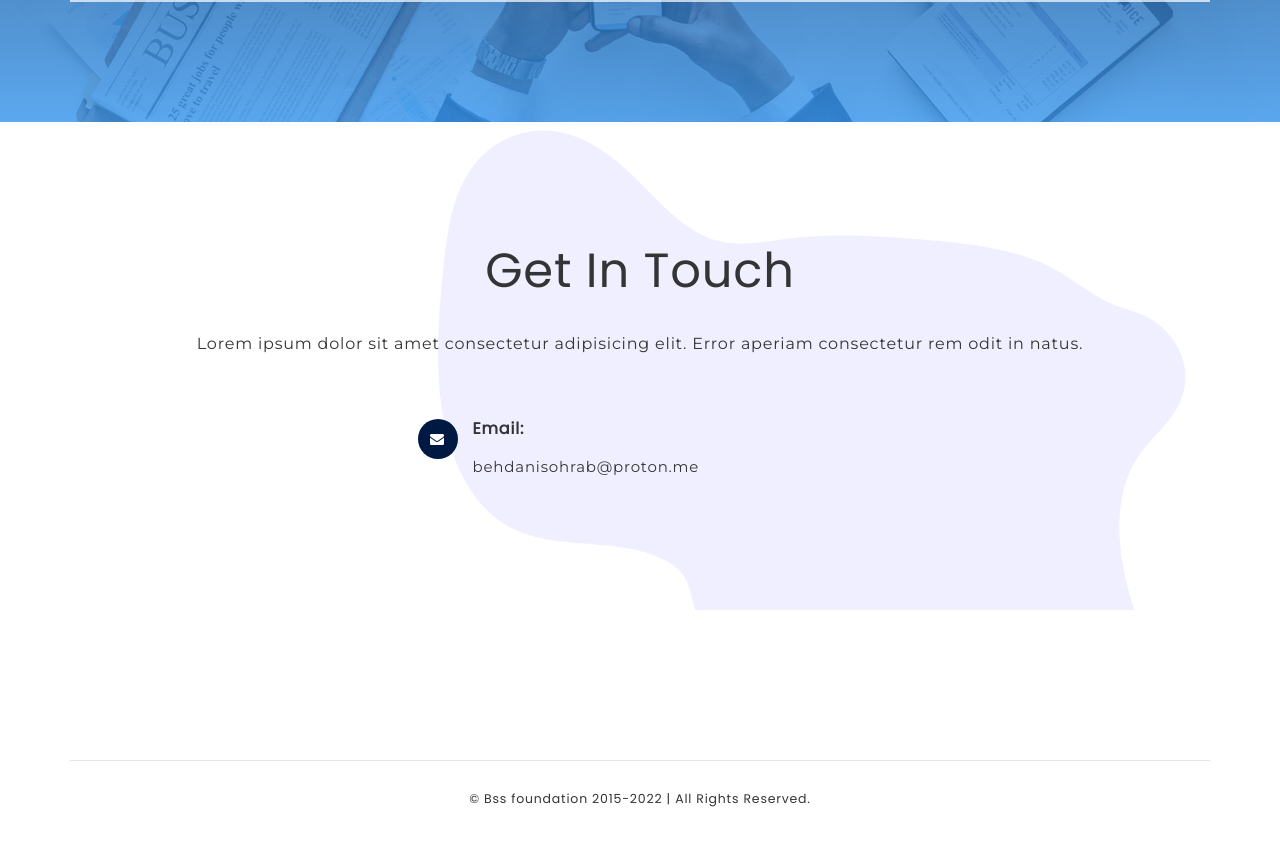
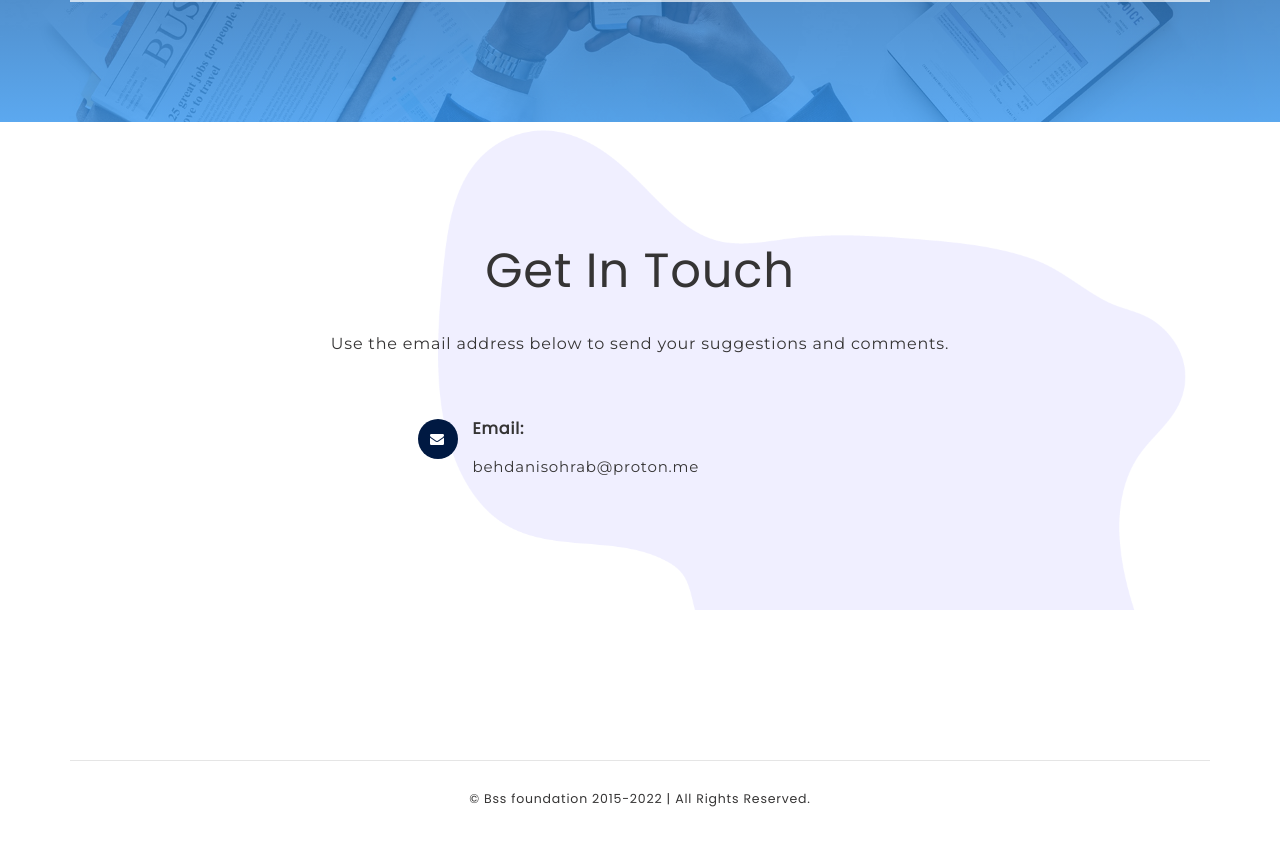
Before and after one commit to Bss-inc/site, a plain HTML site: page index.html in a window 1280 px wide. Shown: the part 3016-3861 px from the top of the page. Drawn offline with Linux system fonts and the light colour scheme; some packages are replaced by stand-ins of ours; files that its build step writes are made by us from their sources.

```diff
--- a/index.html
+++ b/index.html
@@ -323,8 +323,7 @@
             <!-- START CONTACT SECTION TITLE -->
             <div class="text-center">
                 <h2 class="heading-primary mb-5"><span> Get In <span>Touch</span></h2>
-                <p class="mb-5">Lorem ipsum dolor sit amet consectetur adipisicing elit. Error
-                    aperiam consectetur rem odit in natus.</p>
+                <p class="mb-5">Use the email address below to send your suggestions and comments.</p>
             </div>
             <!-- END CONTACT SECTION TITLE -->
 
```
